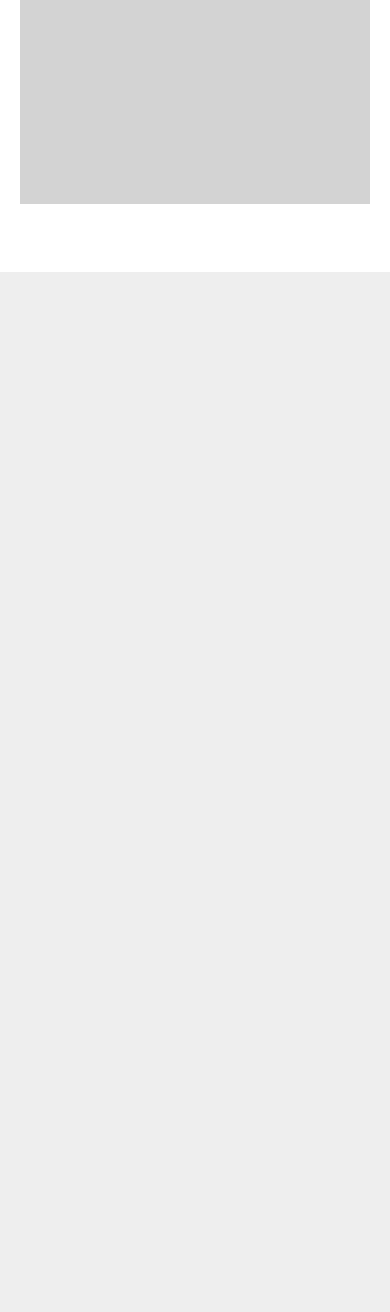
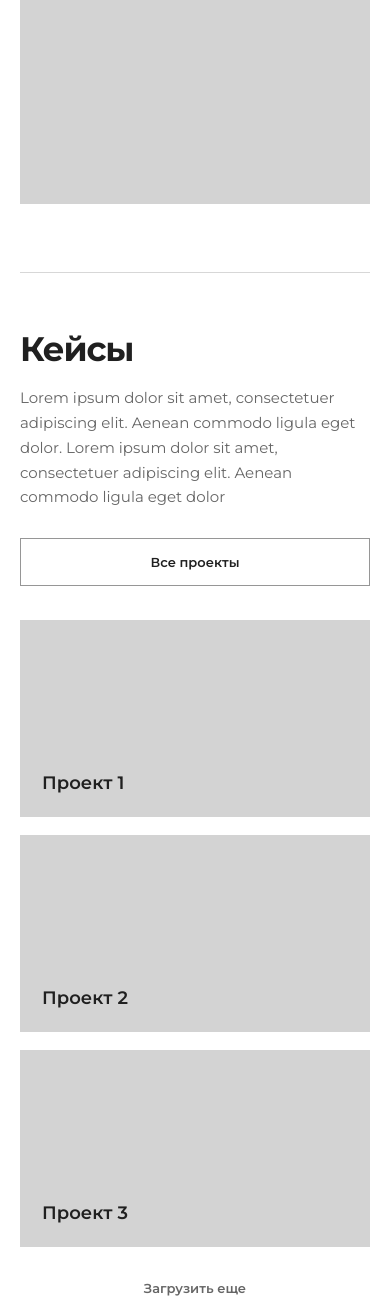
Before and after one commit to kcska18051-crypto/EMCOM_2.0, a website: page index.html in a window 390 px wide. Shown: the part 4844-6156 px from the top of the page. Before the commit the page ends 5116 px from the top, so only its background shows below. Drawn offline with Linux system fonts and the light colour scheme.

Commit message:
Add homepage cases wireframe block

```diff
--- a/assets/css/prototype.css
+++ b/assets/css/prototype.css
@@ -398,6 +398,83 @@ a:focus-visible {
   aspect-ratio: 16 / 5;
 }
 
+.cases {
+  display: grid;
+  width: min(calc(100% - 80px), var(--container));
+  margin-inline: auto;
+  padding: 92px 0 100px;
+  border-top: 1px solid var(--color-border);
+  grid-template-columns: minmax(240px, 0.65fr) minmax(0, 1.75fr);
+  align-items: start;
+  gap: 76px;
+}
+
+.cases-copy h2,
+.case-card h3 {
+  margin: 0;
+}
+
+.cases-copy h2 {
+  font-size: clamp(34px, 3.8vw, 48px);
+  letter-spacing: -0.035em;
+  line-height: 1.1;
+}
+
+.cases-copy p {
+  margin: 22px 0 0;
+  color: var(--color-muted);
+  font-size: 15px;
+  line-height: 1.65;
+}
+
+.cases-all-control,
+.cases-load-control {
+  display: inline-flex;
+  min-height: 48px;
+  align-items: center;
+  justify-content: center;
+  padding: 0 24px;
+  border: 1px solid #969696;
+  color: var(--color-text);
+  font-size: 13px;
+  font-weight: 600;
+  user-select: none;
+}
+
+.cases-all-control {
+  margin-top: 28px;
+}
+
+.cases-list {
+  display: flex;
+  min-width: 0;
+  flex-direction: column;
+  align-items: stretch;
+  gap: 22px;
+}
+
+.case-card {
+  display: flex;
+  min-width: 0;
+  aspect-ratio: 16 / 5;
+  align-items: flex-end;
+  padding: 26px 28px;
+  background: var(--color-placeholder);
+}
+
+.case-card h3 {
+  font-size: 18px;
+  font-weight: 600;
+  line-height: 1.35;
+}
+
+.cases-load-control {
+  min-height: 42px;
+  margin: 2px auto 0;
+  border-color: transparent;
+  color: var(--color-muted);
+}
+
 .wireframe-block {
   background: var(--color-surface);
   border: 1px solid var(--color-border);
@@ -481,6 +558,20 @@ a:focus-visible {
 
   .about-media {
     aspect-ratio: 16 / 7;
+  }
+
+  .cases {
+    width: calc(100% - 48px);
+    grid-template-columns: 1fr;
+    gap: 42px;
+  }
+
+  .cases-copy {
+    max-width: 720px;
+  }
+
+  .case-card {
+    aspect-ratio: 16 / 6;
   }
 }
 
@@ -604,6 +695,33 @@ a:focus-visible {
     aspect-ratio: 4 / 3;
   }
 
+  .cases {
+    width: calc(100% - 40px);
+    padding: 58px 0 68px;
+    gap: 34px;
+  }
+
+  .cases-copy h2 {
+    font-size: 34px;
+  }
+
+  .cases-copy p {
+    margin-top: 18px;
+  }
+
+  .cases-list {
+    gap: 18px;
+  }
+
+  .case-card {
+    aspect-ratio: 16 / 9;
+    padding: 22px;
+  }
+
+  .cases-all-control {
+    width: 100%;
+  }
+
   .feature {
     grid-template-columns: 46px minmax(0, 1fr);
     gap: 16px;
--- a/index.html
+++ b/index.html
@@ -7,7 +7,7 @@
   <link rel="preconnect" href="https://fonts.googleapis.com">
   <link rel="preconnect" href="https://fonts.gstatic.com" crossorigin>
   <link href="https://fonts.googleapis.com/css2?family=Montserrat:wght@400;500;600;700&amp;display=swap" rel="stylesheet">
-  <link rel="stylesheet" href="assets/css/prototype.css?v=20260814-4">
+  <link rel="stylesheet" href="assets/css/prototype.css?v=20260814-5">
 </head>
 <body>
   <div class="site-shell">
@@ -160,6 +160,27 @@
 
         <div class="about-media media-placeholder" role="img" aria-label="Изображение о компании"></div>
       </section>
+
+      <section class="cases" aria-labelledby="cases-title">
+        <div class="cases-copy">
+          <h2 id="cases-title">Кейсы</h2>
+          <p>Lorem ipsum dolor sit amet, consectetuer adipiscing elit. Aenean commodo ligula eget dolor. Lorem ipsum dolor sit amet, consectetuer adipiscing elit. Aenean commodo ligula eget dolor</p>
+          <span class="cases-all-control" aria-disabled="true">Все проекты</span>
+        </div>
+
+        <div class="cases-list">
+          <article class="case-card" data-case-card>
+            <h3>Проект 1</h3>
+          </article>
+          <article class="case-card" data-case-card>
+            <h3>Проект 2</h3>
+          </article>
+          <article class="case-card" data-case-card>
+            <h3>Проект 3</h3>
+          </article>
+          <span class="cases-load-control" aria-disabled="true">Загрузить еще</span>
+        </div>
+      </section>
     </main>
   </div>
   <script type="module" src="assets/js/header.js?v=20260814-2"></script>
```
Also changed, not shown: docs/superpowers/plans/2026-08-14-homepage-cases.md (added, +101 -0 lines), tests/foundation.test.mjs (+1 -1 lines), tests/homepage.test.mjs (+15 -0 lines).
